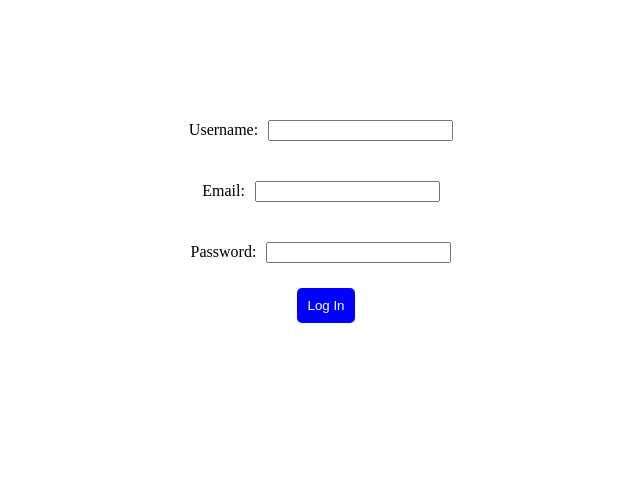
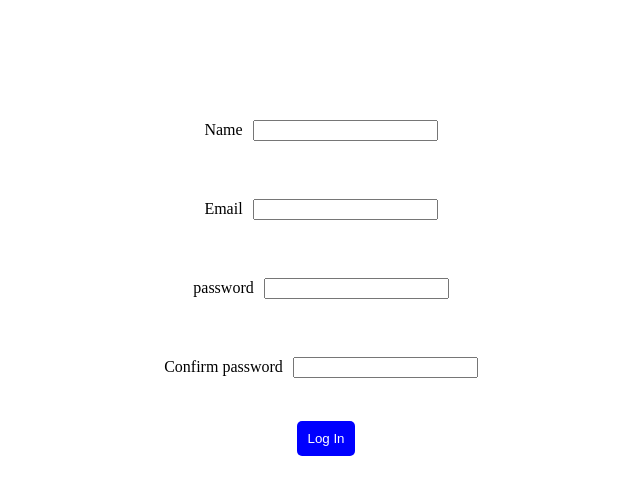
Before and after one commit to prolajumokeoni/react-hooks, a React (Create React App) app: page / in a window 1280 px wide. Shown: the top 494 px of the page, without its empty margins (314-954 px from the left). Built offline with nearby package versions, Linux system fonts and the light colour scheme.

Commit message:
Refactor form input and labels

```diff
--- /dev/null
+++ b/src/component/Form-input.js
@@ -0,0 +1,12 @@
+const FormInput = ({ label, ...otherprops }) => {
+	return (
+		<div>
+			<label>
+				{label}
+      </label>
+			<input {...otherprops} />
+		</div>
+	)
+}
+
+export default FormInput;
--- a/src/component/Login.js
+++ b/src/component/Login.js
@@ -1,10 +1,13 @@
 import React, { useState } from "react";
 import { Navigate } from "react-router-dom";
-import './Login.css'
+import "./Login.css";
+import FormInput from "../component/Form-input";
+
 function Login() {
   const [username, setUsername] = useState("");
   const [password, setPassword] = useState("");
   const [email, setEmail] = useState("");
+  const [confirmPassword, setConfirmPassword] = useState("");
   const [isLoggedIn, setIsLoggedIn] = useState(false);
 
   const handleUsernameChange = (event) => {
@@ -17,9 +20,16 @@ function Login() {
   const handlePasswordChange = (event) => {
     setPassword(event.target.value);
   };
+  const handleConfirmPasswordChange = (event) => {
+    setConfirmPassword(event.target.value);
+  }
 
   const handleSubmit = (event) => {
     event.preventDefault();
+    if(password !== confirmPassword) {
+      alert("password do not match");
+      return;
+    }
     setIsLoggedIn(true);
   };
 
@@ -27,32 +37,41 @@ function Login() {
     return <Navigate to="/counter" />;
   }
 
+
+
   return (
     <form onSubmit={handleSubmit} className="form-wrapper">
-      <label>
-        Username:
-        <input type="text" value={username} onChange={handleUsernameChange} required />
-      </label>
+      <FormInput
+        label="Name"
+        type="text"
+        value={username}
+        onChange={handleUsernameChange}
+        required
+      />
       <br />
-      <label>
-        Email:
-        <input
+      <FormInput
+        label="Email"
         type="email"
         value={email}
         onChange={handleEmailChange}
         required
       />
-      </label>
       <br />
-      <label>
-        Password:
-        <input
+      <FormInput
+      label="password"
         type="password"
         value={password}
         onChange={handlePasswordChange}
         required
       />
-      </label>
+      <br />
+      <FormInput
+      label="Confirm password"
+        type="password"
+        value={confirmPassword}
+        onChange={handleConfirmPasswordChange}
+        required
+      />
       <br />
       <button type="submit">Log In</button>
     </form>
```
Lines whose indentation alone changed are shown as unchanged.
